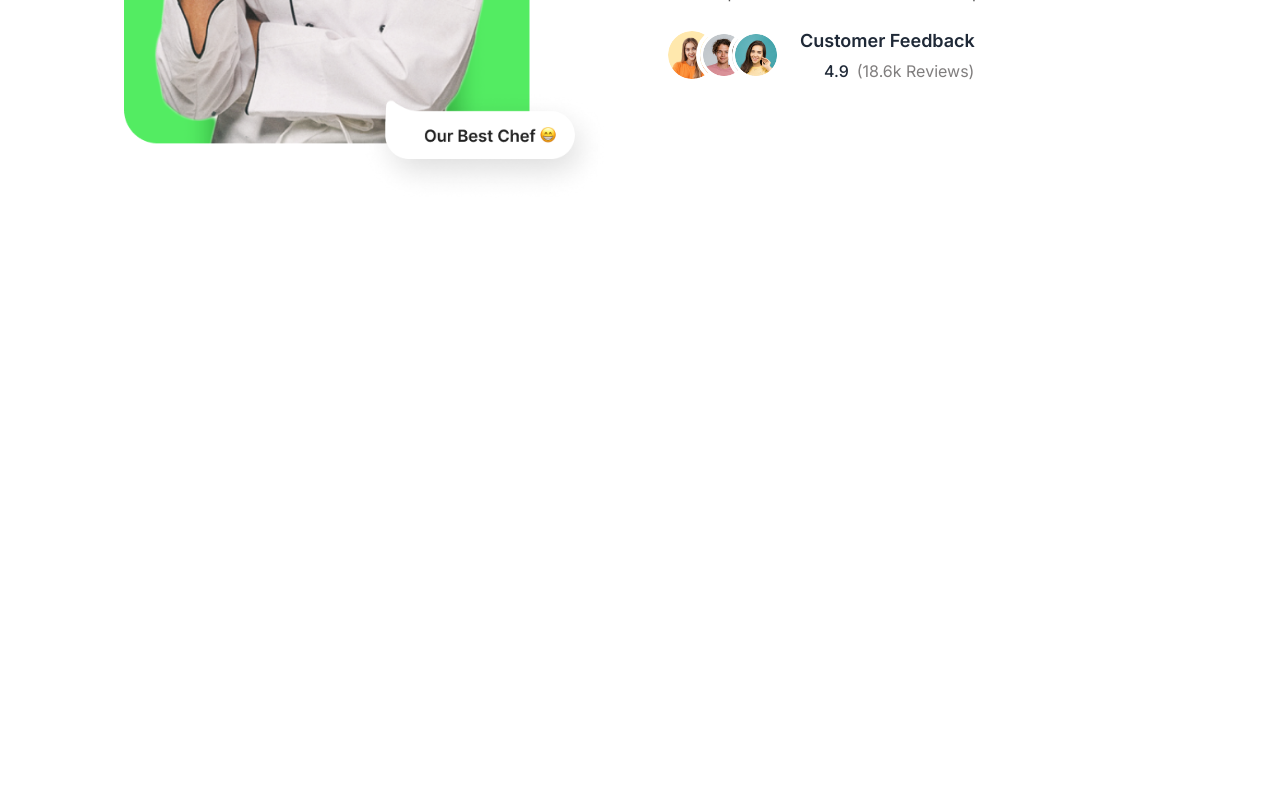
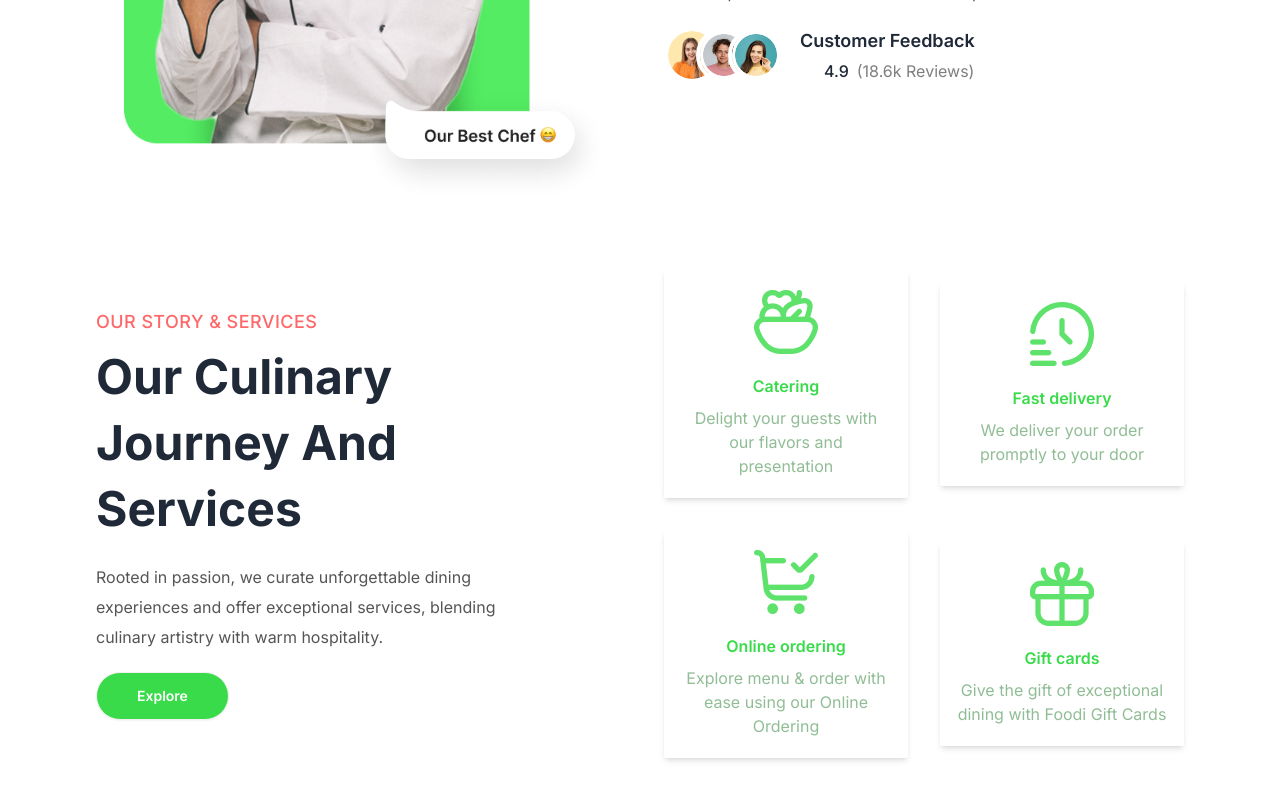
Before and after one commit to ajaysonere/Foodi-Web-app, a React (Vite) app in the folder foodi-client/: page / in a window 1280 px wide. Shown: the part 3026-3826 px from the top of the page. Before the commit the page ends 3232 px from the top, so only its background shows below. Built offline with nearby package versions, Linux system fonts and the light colour scheme; some icons are missing.

Commit message:
services secion added

```diff
--- a/foodi-client/src/Pages/Home/Home.jsx
+++ b/foodi-client/src/Pages/Home/Home.jsx
@@ -1,5 +1,6 @@
 import Banner from "../../components/Banner";
 import Categories from "./Categories";
+import Services from "./Services";
 import SpecialDishes from "./SpecialDishes";
 import Testimonials from "./Testimonials";
 
@@ -10,6 +11,7 @@ const Home = ()=> {
          <Categories />
          <SpecialDishes />
          <Testimonials />
+         <Services />
       </>
    );
 };
--- /dev/null
+++ b/foodi-client/src/Pages/Home/Services.jsx
@@ -0,0 +1,70 @@
+const serviceList = [
+  {
+    id: "1",
+    title: "Catering",
+    desc: "Delight your guests with our flavors and  presentation",
+    img: "/images/home/services/icon1.png",
+  },
+  {
+    id: "2",
+    title: "Fast delivery",
+    desc: "We deliver your order promptly to your door",
+    img: "/images/home/services/icon2.png",
+  },
+  {
+    id: "3",
+    title: "Online ordering",
+    desc: "Explore menu & order with ease using our Online Ordering ",
+    img: "/images/home/services/icon3.png",
+  },
+  {
+    id: "4",
+    title: "Gift cards",
+    desc: "Give the gift of exceptional dining with Foodi Gift Cards",
+    img: "/images/home/services/icon4.png",
+  },
+];
+
+const Services = ()=> {
+    return (
+      <div className="section-container my-16">
+        <div className="flex flex-col md:flex-row items-center justify-between gap-12">
+          <div className="md:w-1/2">
+            <div className="text-left md:w-4/5">
+              <p className="subtitle">Our Story & Services</p>
+              <h2 className="heading">Our Culinary Journey And Services</h2>
+              <p className="my-5 text-secondary leading-[30px]">
+                Rooted in passion, we curate unforgettable dining experiences
+                and offer exceptional services, blending culinary artistry with
+                warm hospitality.
+              </p>
+              <button className="btn bg-green text-white py-3 px-10 rounded-full">Explore</button>
+            </div>
+          </div>
+          <div className="md:w-1/2">
+             <div className="grid sm:grid-cols-2 grid-cols-1 gap-8 items-center">
+                 {
+                    serviceList.map((service)=> {
+                       return (
+                         <div key={service.id} className="shadow-md rounded-sm py-5 px-4 text-center space-y-2 text-green cursor-pointer hover:border-indigo-600 transition-all duration-200 hover:border">
+                           <img
+                             src={service.img}
+                             alt="service-png"
+                             className="mx-auto"
+                           ></img>
+                           <h5 className="pt-3 font-semibold">
+                             {service.title}
+                           </h5>
+                           <p className="text-[#90BD95]">{service.desc}</p>
+                         </div>
+                       );
+                    })
+                 }
+             </div>
+          </div>
+        </div>
+      </div>
+    );
+};
+
+export default Services;
```
